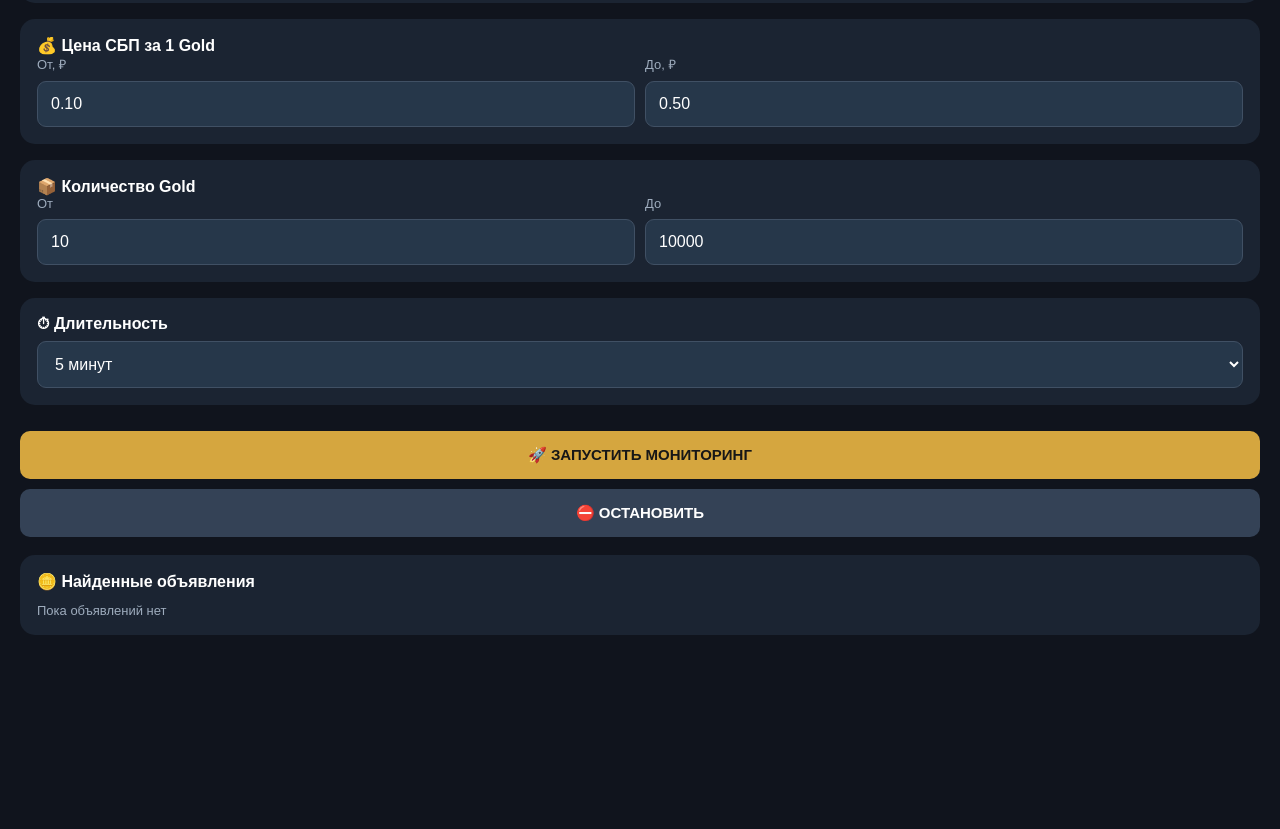
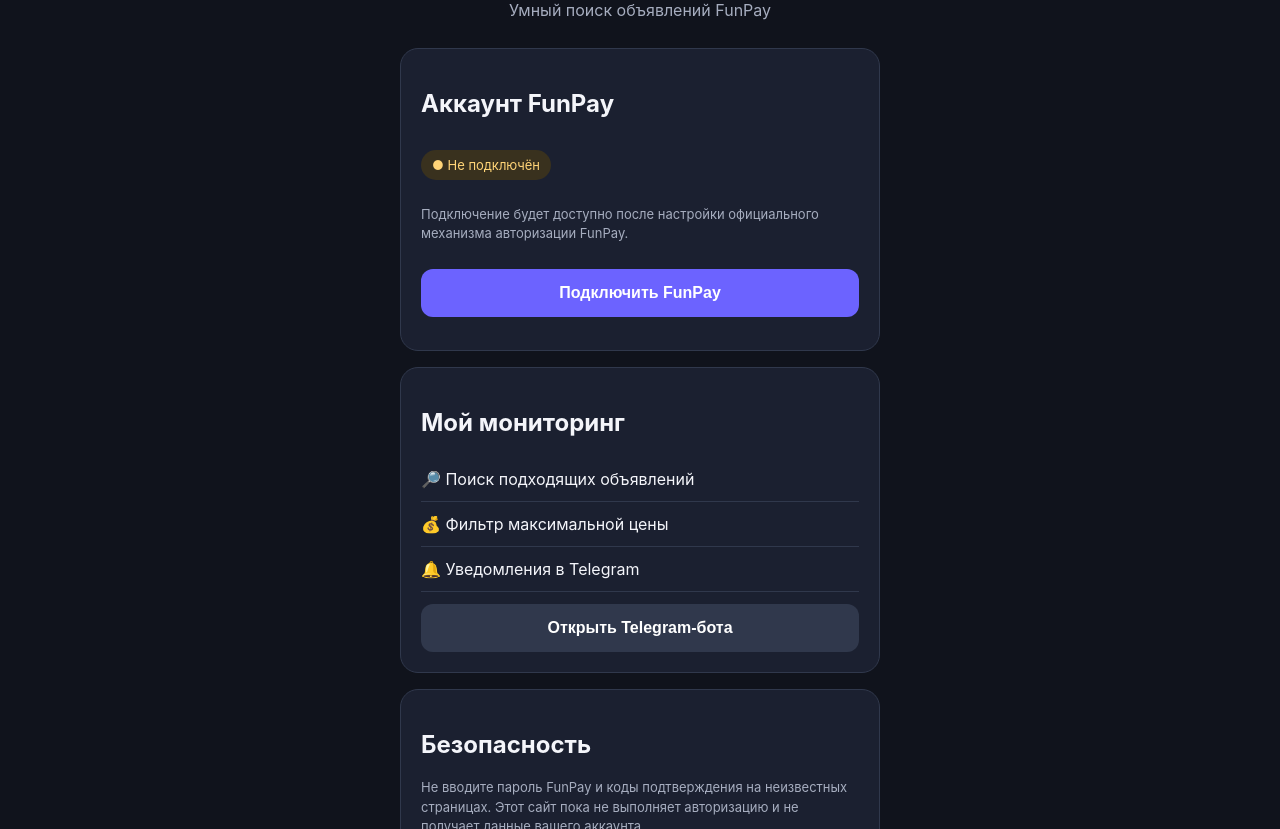
Before and after one commit to 9xy74khfrb-wq/Standoff-gold-finder, a plain HTML site: page index.html in a window 1280 px wide. Shown: the part 164-993 px from the top of the page. Before the commit the page ends 835 px from the top, so only its background shows below. Drawn offline with Linux system fonts and the light colour scheme; a script that the page names is missing.

Commit message:
Update index.html

```diff
--- a/index.html
+++ b/index.html
@@ -4,134 +4,175 @@
 <head>
   <meta charset="UTF-8">
   <meta name="viewport" content="width=device-width, initial-scale=1">
-<title>Gold Finder</title>
-<script src="https://telegram.org/js/telegram-web-app.js"></script>
+  <meta name="theme-color" content="#10131c">
+  <title>Standoff Gold Finder</title>
   <style>
-*{box-sizing:border-box}
-body{
- margin:0;background:#10141d;color:white;
- font-family:Arial,sans-serif;padding:20px;
+    * { box-sizing: border-box; }
+
+    body {
+      margin: 0;
+      min-height: 100vh;
+      padding: 24px 16px;
+      font-family: -apple-system, BlinkMacSystemFont, sans-serif;
+      background: #10131c;
+      color: #f4f5fa;
     }
-h2{color:#e8b64d;margin-top:0}
-.card{
- background:#1b2432;padding:17px;
- border-radius:15px;margin-bottom:16px;
+
+    .container {
+      width: 100%;
+      max-width: 480px;
+      margin: 35px auto;
     }
-.label{color:#9eacbd;font-size:13px}
-input,select{
- width:100%;padding:13px;margin-top:8px;
- background:#26374a;color:white;
- border:1px solid #405064;border-radius:9px;
- font-size:16px;
+
+    .logo {
+      text-align: center;
+      font-size: 38px;
+      margin-bottom: 10px;
     }
-.grid{display:grid;grid-template-columns:1fr 1fr;gap:10px}
-button{
- width:100%;padding:15px;border:0;
- border-radius:10px;font-size:15px;
- font-weight:bold;margin-top:10px;
+
+    h1 {
+      text-align: center;
+      font-size: 27px;
+      margin: 0 0 8px;
     }
-.start{background:#d5a63f;color:#171717}
-.stop{background:#344256;color:white}
-.status{font-size:23px;font-weight:bold;margin-top:8px}
+
+    .subtitle {
+      color: #a6adbf;
+      text-align: center;
+      margin-bottom: 28px;
+    }
+
+    .card {
+      background: #1b2030;
+      border: 1px solid #30384c;
+      border-radius: 18px;
+      padding: 20px;
+      margin-bottom: 16px;
+    }
+
+    .status {
+      display: inline-block;
+      padding: 7px 11px;
+      border-radius: 20px;
+      background: #39311e;
+      color: #ffd477;
+      font-size: 13px;
+      margin: 12px 0;
+    }
+
+    button {
+      width: 100%;
+      border: 0;
+      border-radius: 12px;
+      padding: 15px;
+      background: #6c63ff;
+      color: white;
+      font-size: 16px;
+      font-weight: 600;
+      margin-top: 12px;
+      cursor: pointer;
+    }
+
+    button.secondary {
+      background: #30384c;
+    }
+
+    button:active {
+      opacity: .8;
+    }
+
+    .muted {
+      color: #a6adbf;
+      font-size: 13px;
+      line-height: 1.5;
+    }
+
+    .item {
+      padding: 12px 0;
+      border-bottom: 1px solid #30384c;
+    }
+
+    .item:last-child {
+      border-bottom: 0;
+    }
+
+    footer {
+      color: #777f92;
+      font-size: 12px;
+      text-align: center;
+      margin-top: 25px;
+    }
   </style>
 </head>
+
 <body>
+  <main class="container">
+    <div class="logo">🪙</div>
+    <h1>Standoff Gold Finder</h1>
+    <p class="subtitle">Умный поиск объявлений FunPay</p>
 
-<h2>🎯 GOLD FINDER</h2>
+    <section class="card">
+      <h2>Аккаунт FunPay</h2>
+      <div class="status" id="accountStatus">
+        ● Не подключён
+      </div>
+      <p class="muted">
+        Подключение будет доступно после настройки
+        официального механизма авторизации FunPay.
+      </p>
+      <button onclick="showInfo()">
+        Подключить FunPay
+      </button>
+      <p class="muted" id="message" aria-live="polite"></p>
+    </section>
 
-<div class="card">
- <div class="label">СТАТУС МОНИТОРИНГА</div>
- <div class="status" id="status">Остановлен</div>
- <div class="label">Проверка каждые 15 секунд</div>
+    <section class="card">
+      <h2>Мой мониторинг</h2>
+      <div class="item">
+        🔎 Поиск подходящих объявлений
       </div>
+      <div class="item">
+        💰 Фильтр максимальной цены
+      </div>
+      <div class="item">
+        🔔 Уведомления в Telegram
+      </div>
+      <button class="secondary" onclick="openBot()">
+        Открыть Telegram-бота
+      </button>
+    </section>
 
-<div class="card">
- <b>💰 Цена СБП за 1 Gold</b>
- <div class="grid">
-  <div>
-   <div class="label">От, ₽</div>
-   <input id="minPrice" type="number" value="0.10" step="0.01">
-  </div>
-  <div>
-   <div class="label">До, ₽</div>
-   <input id="maxPrice" type="number" value="0.50" step="0.01">
-  </div>
- </div>
-</div>
+    <section class="card">
+      <h2>Безопасность</h2>
+      <p class="muted">
+        Не вводите пароль FunPay и коды подтверждения
+        на неизвестных страницах. Этот сайт пока
+        не выполняет авторизацию и не получает
+        данные вашего аккаунта.
+      </p>
+    </section>
 
-<div class="card">
- <b>📦 Количество Gold</b>
- <div class="grid">
-  <div>
-   <div class="label">От</div>
-   <input id="minAmount" type="number" value="10">
-  </div>
-  <div>
-   <div class="label">До</div>
-   <input id="maxAmount" type="number" value="10000">
-  </div>
- </div>
-</div>
-
-<div class="card">
- <b>⏱ Длительность</b>
- <select id="duration">
-  <option value="300">5 минут</option>
-  <option value="900">15 минут</option>
-  <option value="1800">30 минут</option>
-  <option value="3600">1 час</option>
-  <option value="7200">2 часа</option>
-  <option value="21600">6 часов</option>
- </select>
-</div>
-
-<button class="start" onclick="startMonitor()">
-🚀 ЗАПУСТИТЬ МОНИТОРИНГ
-</button>
-
-<button class="stop" onclick="stopMonitor()">
-⛔ ОСТАНОВИТЬ
-</button>
-
-<div class="card" style="margin-top:18px">
- <b>🪙 Найденные объявления</b>
- <div id="offers" class="label" style="margin-top:12px">
-  Пока объявлений нет
- </div>
-</div>
+    <footer>
+      Standoff Gold Finder · Личный кабинет
+    </footer>
+  </main>
 
   <script>
-const tg = window.Telegram.WebApp;
-tg.ready();
-tg.expand();
+    function showInfo() {
+      document.getElementById("message").textContent =
+        "Ожидается подключение поддерживаемого FunPay способа авторизации.";
+    }
 
-function startMonitor(){
- const settings={
-  min_price:Number(document.getElementById("minPrice").value),
-  max_price:Number(document.getElementById("maxPrice").value),
-  min_amount:Number(document.getElementById("minAmount").value),
-  max_amount:Number(document.getElementById("maxAmount").value),
-  duration:Number(document.getElementById("duration").value)
- };
+    function openBot() {
+      const username = "YOUR_BOT_USERNAME";
 
- if(settings.min_price<=0 ||
-    settings.max_price<settings.min_price ||
-    settings.min_amount<1 ||
-    settings.max_amount<settings.min_amount){
-  tg.showAlert("Проверь настройки фильтров");
+      if (username === "YOUR_BOT_USERNAME") {
+        alert("Сначала укажи username своего Telegram-бота в index.html.");
         return;
       }
 
- tg.sendData(JSON.stringify({
-  action:"start",
-  settings:settings
- }));
-}
-
-function stopMonitor(){
- tg.sendData(JSON.stringify({action:"stop"}));
+      window.location.href = "https://t.me/" + username;
     }
   </script>
-
 </body>
 </html>
```
Lines whose indentation alone changed are shown as unchanged.
